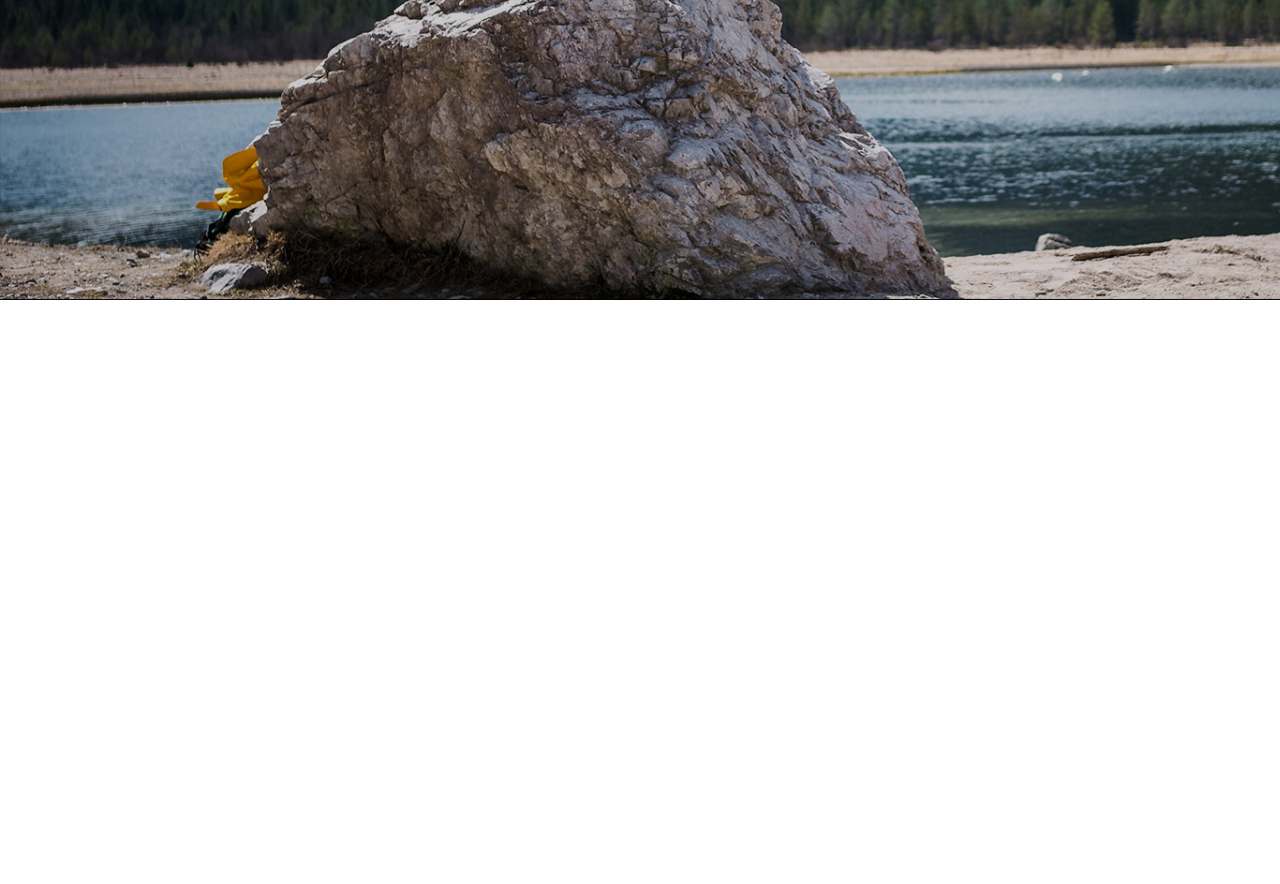
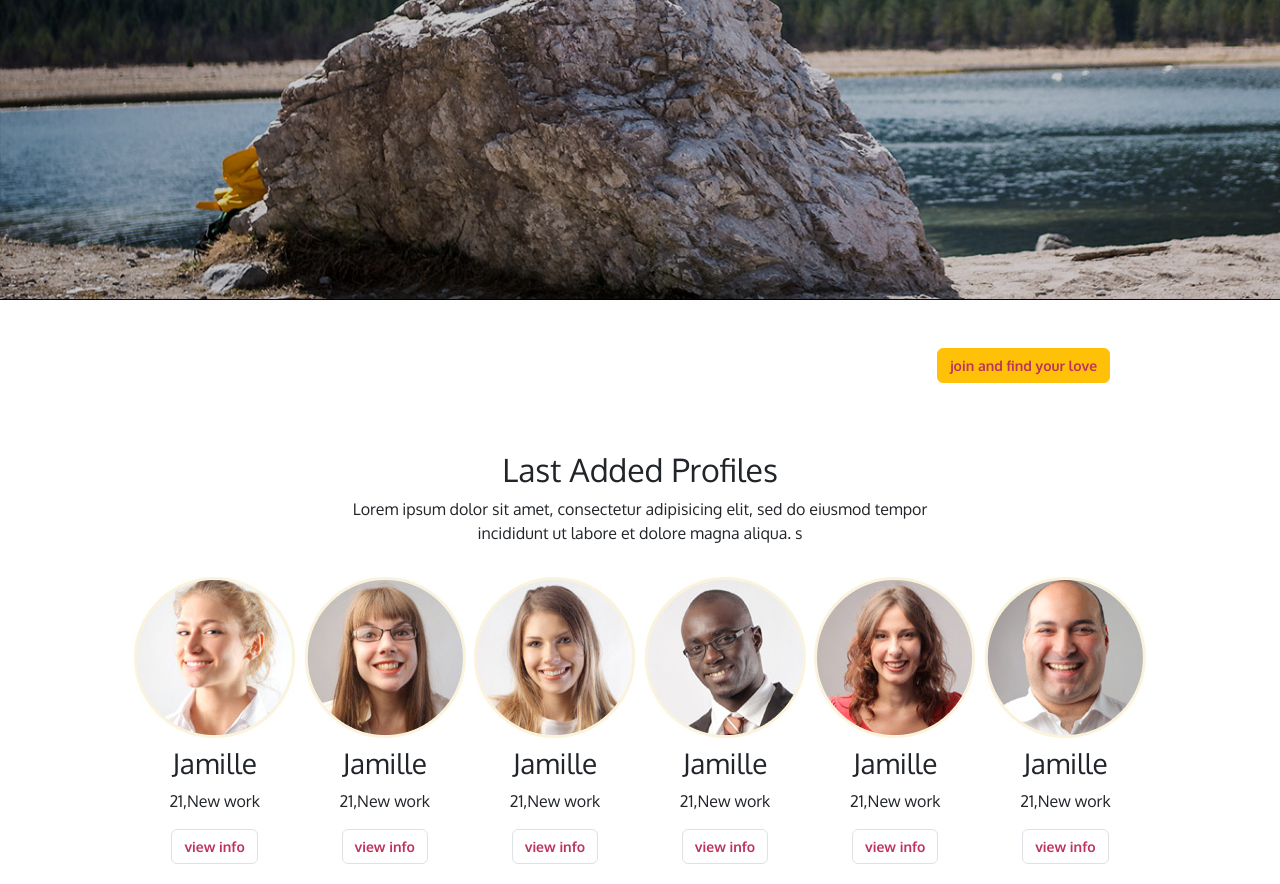
Before and after one commit to sudipmondol/group-project-2023, a plain HTML site: page index.html in a window 1280 px wide. Shown: the part 540-1424 px from the top of the page. Before the commit the page ends 840 px from the top, so only its background shows below. Drawn offline with nearby package versions, Linux system fonts and the light colour scheme.

Commit message:
3rd commit

```diff
--- a/index.html
+++ b/index.html
@@ -8,6 +8,23 @@
     <link rel="stylesheet" href="https://cdnjs.cloudflare.com/ajax/libs/font-awesome/6.3.0/css/all.min.css" integrity="sha512-SzlrxWUlpfuzQ+pcUCosxcglQRNAq/DZjVsC0lE40xsADsfeQoEypE+enwcOiGjk/bSuGGKHEyjSoQ1zVisanQ==" crossorigin="anonymous" referrerpolicy="no-referrer" />
     <link href="https://cdn.jsdelivr.net/npm/bootstrap@5.2.3/dist/css/bootstrap.min.css" rel="stylesheet" integrity="sha384-rbsA2VBKQhggwzxH7pPCaAqO46MgnOM80zW1RWuH61DGLwZJEdK2Kadq2F9CUG65" crossorigin="anonymous">
     <link rel="stylesheet" href="style.css">
+
+<style>
+
+
+  @media only screen and (min-width:200px) and (max-width:767px){
+    .mobile-rem{
+      display: none;
+    }
+    .md-remove{
+      display: block;
+    }
+  }
+</style>
+
+
+
+
 </head>
 
 <body>
@@ -25,7 +42,7 @@
           </div>
 
           <div class="top-h-part-icon">
-            <span><i class="fa-brands fa-facebook-f h-icon"></i></span>
+            <a href=""><i class="fa-brands fa-facebook-f h-icon"></i></a>
             <span><i class="fa-brands fa-square-twitter h-icon"></i></span>
             <span><i class="fa-brands fa-google-plus-g h-icon"></i></span>
             <span><i class="fa-brands fa-linkedin h-icon"></i></span>
@@ -47,8 +64,10 @@
           </div>
 
           <div class=" top-h-part-icon2t" >
-            <select name="" id="">
-              <option value=""><span>English</span></option>
+            <select name="" id="" >
+              <option  value=""><span class=" top-h-part-icon2ts" >English</span></option>
+              <option  value=""><span class=" top-h-part-icon2ts" >English</span></option>
+              <option  value=""><span class=" top-h-part-icon2ts" >English</span></option>
             </select>
           </div>
         </div>
@@ -67,7 +86,7 @@
 
             <div class="logo col-4 col-md-4 text-white">
 
-              <div class="logo-1">
+              <div class="logo-1 pb-3">
                 <img src="images/header-images/logo/logo1.png" alt="" class="img-fluid ">
               </div>
 
@@ -87,7 +106,7 @@
                     <span class="navbar-toggler-icon"></span>
                   </button>
                   <div class="collapse navbar-collapse " id="navbarSupportedContent">
-                    <ul class="navbar-nav ms-auto mb-2 mb-lg-0 align-items-center text-white">
+                    <ul class="navbar-nav me-auto mb-2 mb-lg-0 align-items-center text-white">
                       <li class="nav-item">
                         <a class="nav-link disabled text-white">Home</a>
                       </li>
@@ -140,6 +159,101 @@
 
   <section id="hero-section" class="home-section featured-section">
 
+    <div class="container-fluid">
+      <div class="container">
+        <div class="row">
+
+          <div class="col-md-3 me-0 py-5 mobile-rem">
+            <button class="btn btn-warning">join and find your love</button>
+          </div>
+
+          <div class="col-6 text-center py-5 md-remove">
+            <button class="btn btn-warning">join and find your love</button>
+          </div>
+
+        </div>
+
+        <div class="row">
+          <div class="col-12 col-md-7 mx-auto pb-3 text-center">
+
+            <h2>Last Added Profiles</h2>
+            <p>Lorem ipsum dolor sit amet, consectetur adipisicing elit, sed do eiusmod tempor
+              incididunt ut labore et dolore magna aliqua. s</p>
+          </div>
+        </div>
+
+        <div class="row">
+          <div class="col-md-11 d-flex flex-wrap ">
+
+            <div class="text-center">
+              <div class="img-fluid">
+                <img src="images/section-images/section1/image-1.jpg" alt="" >
+              </div>
+              <div>
+                <h3 class=" pt-2">Jamille</h3>
+                <p class="">21,New work</p>
+                <button class="btn border">view info </button>
+              </div>
+
+            </div>
+            <div class="text-center">
+              <div class="img-fluid">
+                <img src="images/section-images/section1/image-2.jpg" alt="" >
+              </div>
+              <div>
+                <h3 class=" pt-2">Jamille</h3>
+                <p class="">21,New work</p>
+                <button class="btn border">view info </button>
+              </div>
+
+            </div>
+            <div class="text-center">
+              <div class="img-fluid">
+                <img src="images/section-images/section1/image-3.jpg" alt="" >
+              </div>
+              <div>
+                <h3 class=" pt-2">Jamille</h3>
+                <p class="">21,New work</p>
+                <button class="btn border">view info </button>
+              </div>
+
+            </div>
+            <div class="text-center">
+              <div class="img-fluid">
+                <img src="images/section-images/section1/image-4.jpg" alt="" >
+              </div>
+              <div>
+                <h3 class=" pt-2">Jamille</h3>
+                <p class="">21,New work</p>
+                <button class="btn border">view info </button>
+              </div>
+
+            </div>
+            <div class="text-center">
+              <div class="img-fluid">
+                <img src="images/section-images/section1/image-5.jpg" alt="" >
+              </div>
+              <div>
+                <h3 class=" pt-2">Jamille</h3>
+                <p class="">21,New work</p>
+                <button class="btn border">view info </button>
+              </div>
+
+            </div>
+            <div class="text-center">
+              <div class="img-fluid">
+                <img src="images/section-images/section1/image-6.jpg" alt="" >
+              </div>
+              <div>
+                <h3 class=" pt-2">Jamille</h3>
+                <p class="">21,New work</p>
+                <button class="btn border">view info </button>
+              </div>
+          </div>
+        </div>
+      </div>
+    </div>
+
   </section>
   <footer></footer>
 
--- a/style.css
+++ b/style.css
@@ -113,5 +113,24 @@ opacity: 0.5;
     font-size: 15px;
     margin-right: 12px;
 }
+.top-h-part-icon2ts{
+    color: white;
+}
 
 /* HEADER END */
+.btn{
+    color: #be335c;
+    font-size: 14px;
+    font-weight: 300;
+}
+
+.md-remove{
+    display: none;}
+
+
+    .btn{
+        font-weight: bold;
+        font-size: 14px;
+        color: #be335c;
+        margin-bottom: 20px;
+    }
```
